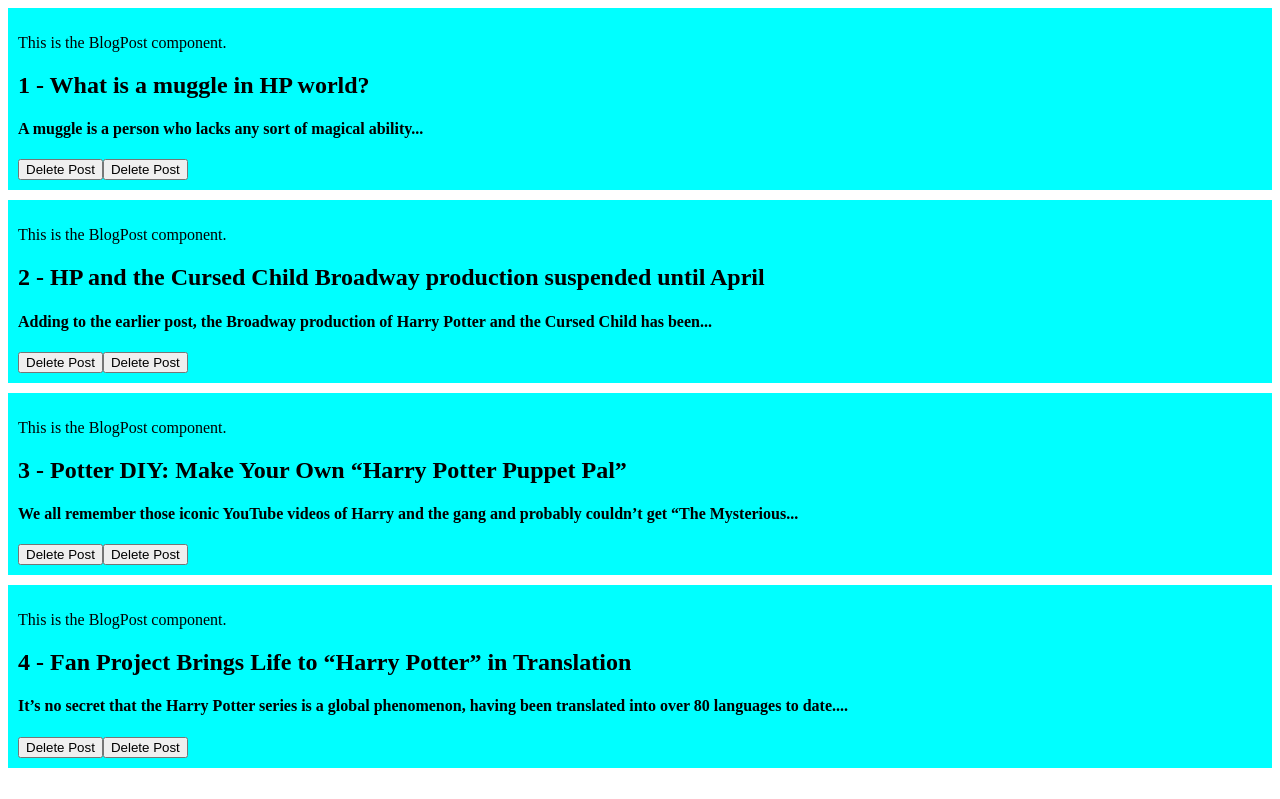
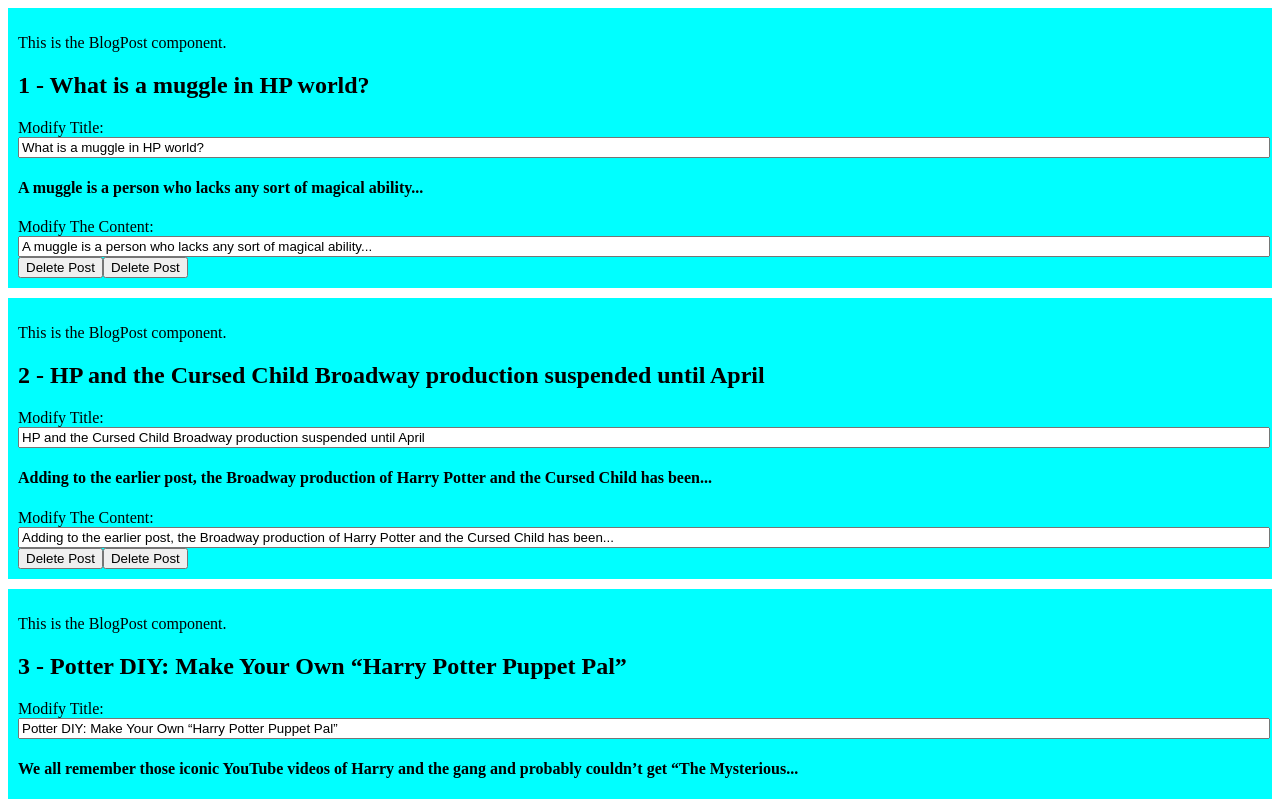
Before and after one commit to PathNotFound404/learn-vue-3, a Vue app: page / in a window 1280 px wide. Shown: the top 799 px of the page. Built offline with nearby package versions, Linux system fonts and the light colour scheme.

Commit message:
copmonet v-model for a 2 way data binding

```diff
--- a/src/App.vue
+++ b/src/App.vue
@@ -2,7 +2,9 @@
     <BlogPost
         v-for="post in posts"
         :key="post.id"
-        v-bind="post"
+        :id="post.id"
+        v-model:blogPostTitle="post.blogPostTitle"
+        v-model:blogPostContent="post.blogPostContent"
         @delete-blog-post="processDeletion"
     ></BlogPost>
 </template>
--- a/src/BlogPost.vue
+++ b/src/BlogPost.vue
@@ -5,7 +5,14 @@
     </p>
     <!-- Display the id, title, and content of a blog post. -->
     <h2>{{ id }} - {{ blogPostTitle }}</h2>
+    <div>
+        Modify Title: <input type="tetx" v-model="blogPostTitle">
+    </div>
     <h4>{{ blogPostContent }}</h4>
+    <div>
+        Modify The Content:
+        <input type="text" v-model="blogPostContent">
+    </div>
     <button @click="$emit('delete-blog-post', id)">Delete Post</button>
     <button @click="emitDeletPostEvent(id)">Delete Post</button>
   </div>
@@ -15,13 +22,15 @@
 import { ref } from 'vue'
 
 let message = ref('This is the BlogPost component.')
-const props = defineProps(['id', 'blogPostTitle', 'blogPostContent'])
+const props = defineProps(['id'])
 const emit = defineEmits(['delete-blog-post'])
 
 function emitDeletPostEvent(id){
     emit('delete-blog-post', id)
 }
 
+let blogPostContent = defineModel('blogPostContent') // blogPostContent is a ref
+let blogPostTitle = defineModel('blogPostTitle')
 
 
 // console.log(props.blogPostTitle)
@@ -38,4 +47,8 @@
   padding: 10px;
   margin-bottom: 10px;
 }
+
+input {
+    width: 100%;
+}
 </style>
```
